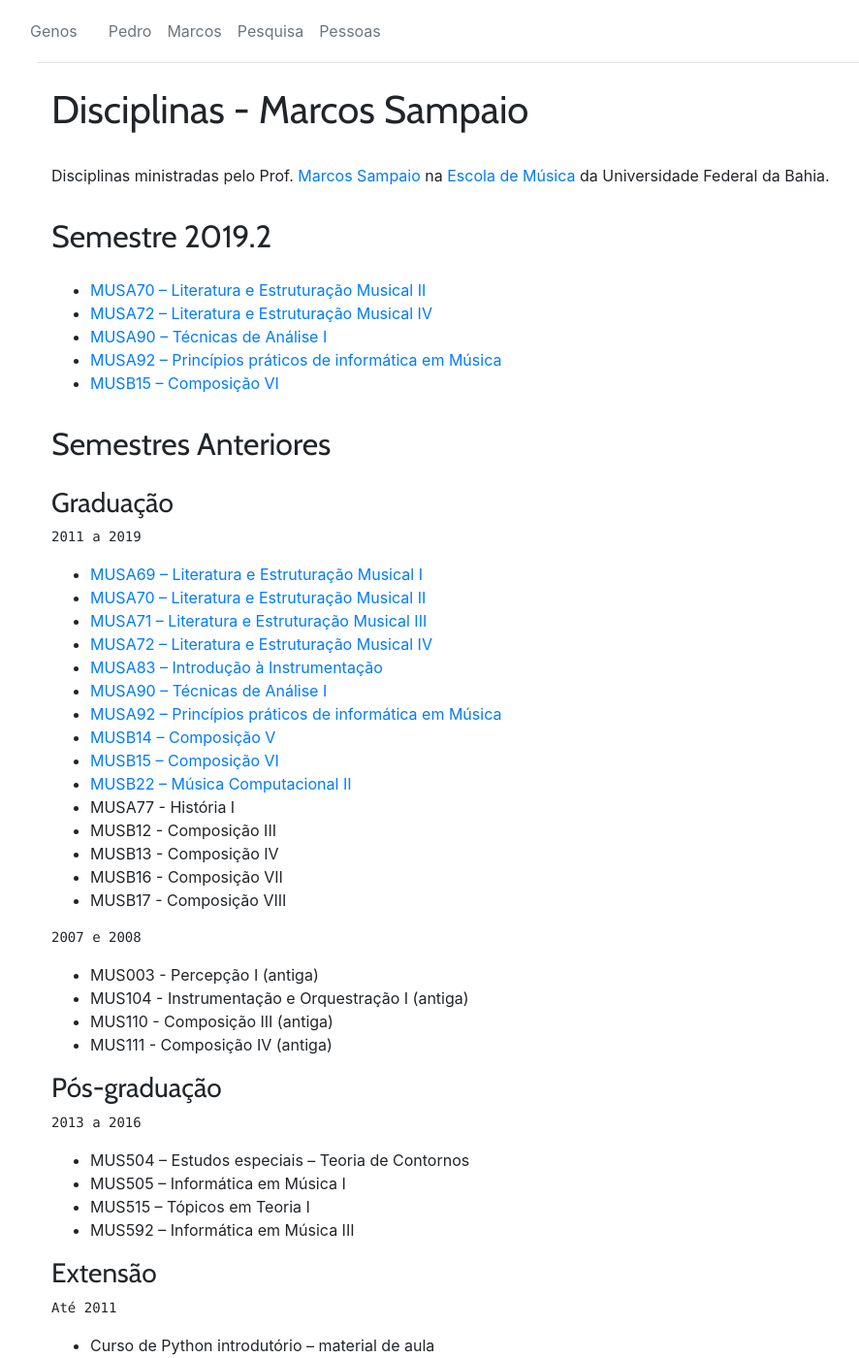
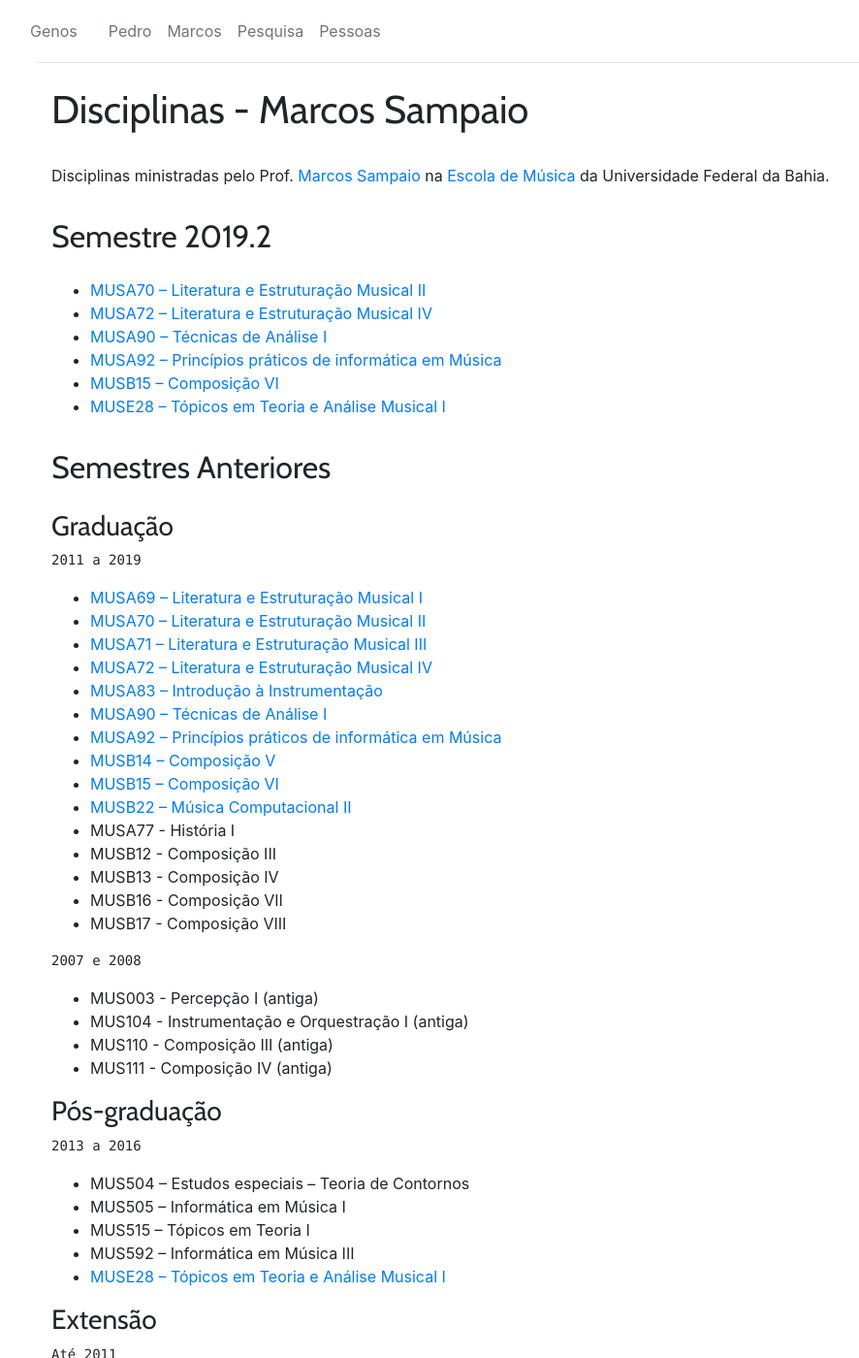
Before and after one commit to kroger/genosmus, a Jekyll site: the page built from _marcos/index.html, in a window 1280 px wide and 1400 px high. Shown: the whole window at 97% size, without its empty margins (47-933 px from the left). Built offline with Jekyll 4.4.1, drawn with Linux system fonts in a browser that asks for light colours; some of the changed lines change nothing that is shown.

Commit message:
Novo módulo em disciplina da pós MUSE28
* Tópicos em Teoria e Análise Musical I

```diff
--- a/_data/docentes.yml
+++ b/_data/docentes.yml
@@ -12,3 +12,4 @@
       - musa90
       - musa92
       - musb15
+      - muse28
--- /dev/null
+++ b/_marcos/muse28.md
@@ -0,0 +1,241 @@
+---
+title: MUSE28 -- Tópicos em Teoria e Análise Musical I
+layout: disciplina
+toc: true
+level: pos-graduacao
+---
+
+##1. Informações preliminares
+
+As informações abaixo dizem respeito a um módulo de quatro aulas dessa
+disciplina, ministrada no semestre 2019.2. Por essa razão, a ementa está
+apenas parcialmente contemplada e os demais itens restritos apenas a esse
+módulo.
+
+##1. Ementa
+
+Estudo avançado de tópicos específicos da teoria da música e análise
+musical, tais como processos composicionais do século XX, estudos da
+história e da literatura musical, métodos analíticos, análise temática,
+formal e estrutural, estudo de formas musicais, notação musical, e acústica.
+
+##1. Objetivos
+
+Compreender como encontrar e estabelecer relações musicais por meio de contornos.
+
+###1. Objetivos específicos
+
+1. Compreender as bases e principais operações da Teoria de Contornos.
+1. Compreender a Teoria de Contornos dentro da Musicologia.
+1. Analisar obras musicais com base em conceitos e ferramentas de contornos.
+1. Compor trechos musicais com relações de contornos.
+
+##1. Metodologia
+
+A metodologia para atingir os objetivos propostos é baseada em:
+
+1. Aula expositiva sobre conceitos e ferramentas
+1. Elaboração de resenhas e discussão de textos em aula
+1. Realização de trabalhos de análise e discussão em aula
+1. Realização de exercícios de composição e discussão em aula
+
+##1. Avaliação
+
+A avaliação do módulo será realizada a partir dos trabalhos apresentados:
+
+1. Resenha e discussão de um texto
+1. Análise de uma obra musical
+1. Composição de um exercício
+
+###1. Critérios
+
+Os critérios gerais de avaliação são:
+
+1. Cumprimento do objetivo da tarefa
+1. Capacidade de aprofundamento no tópico
+1. Rigor metodológico
+
+###1. Notas
+
+As notas dos trabalhos irão obedecer ao seguinte critério:
+
+| Nota | Entregue | Solicitações cumpridas | Aspecto de interesse especial | Aspecto de algum interesse |
+|:-----|:---------|:-----------------------|:------------------------------|:---------------------------|
+| 100% | **X**    | **X**                  | **X**                         | -                          |
+| 90%  | **X**    | **X**                  | -                             | **X**                      |
+| 80%  | **X**    | **X**                  | -                             | -                          |
+| 50%  | **X**    | -                      | **X**                         | -                          |
+| 40%  | **X**    | -                      | -                             | **X**                      |
+| 10%  | **X**    | -                      | -                             | -                          |
+| 0%   | -        | -                      | -                             | -                          |
+{: .table .table-sm}
+
+##1. Cronograma
+
+| Aula | Data      | Descrição                                               |
+|------|-----------|---------------------------------------------------------|
+| 1    | 01/10/19  | Aspectos gerais da Teoria de Contornos                  |
+| 2    | 08/10/19  | Discussão de textos sobre a teoria                      |
+| 3    | 15/10/19? | Análise de obra com base na teoria                      |
+| 4    | 22/10/19  | Apreciação de composições elaboradas com base na teoria |
+{: .table .table-sm}
+
+##1. Trabalhos
+
+###1. Resenha e discussão de texto
+
+Textos disponíveis para análise:
+
+1. Morris 1987 (cap. 2 e 7)
+1. Marvin e Laprade 1987
+1. Friedmann 1985
+1. Bor 2009 (cap. 3)
+
+###1. Análise de obra
+
+O estudante poderá analisar um movimento de um quarteto de cordas de Haydn
+ou escolher outra obra de sua preferência, em acordo com o professor
+
+###1. Composição
+
+O estudante deverá compor uma miniatura para quarteto de cordas com
+aplicação sistemática de operações de contornos. A ênfase deve ocorrer no domínio da técnica.
+
+##1. Audição em aula
+
+Em construção
+
+1.
+
+##1. Bibliografia
+
+###1. Elementar
+
+1. Bor, Mustafa. 2009. "Contour Reduction Algorithms: A Theory of Pitch and Duration Hierarchies for Post-Tonal Music." University of British Columbia.
+1. Castagna, Paulo. 2008. “A Musicologia Enquanto Método Científico.” Revista Do Conservatório Brasileiro de Pelotas, no. 1: 7–31.
+1. Friedmann, Michael L. 1985. "A Methodology for the Discussion of Contour: Its Application to Schoenberg’s Music." Journal of Music Theory 29 (2): 223–48.
+1. Marvin, Elizabeth West, and Paul A. Laprade. 1987. "Relating Musical Contours: Extensions of a Theory for Contour." Journal of Music Theory 31 (2): 225–267.
+1. Morris, Robert Daniel. 1987. Composition with Pitch-Classes: A Theory of Compositional Design. Yale University Press.
+1. Sampaio, Marcos da Silva. 2017. "A Teoria de Relações de Contornos No Brasil." In Teoria e Análise Musical Em Perspectiva Didática, 123–38. Salvador, BA: EDUFBA.
+1. Sampaio, Marcos da Silva. 2012. "A Teoria de Relações de Contornos Musicais: Inconsistências, Soluções e Ferramentas." Universidade Federal da Bahia.
+
+###1. Um pouco mais
+
+1. Marvin, Elizabeth West. 1988. "A Generalized Theory of Musical Contour: Its Application to Melodic and Rhythmic Analysis of Non-Tonal Music and Its Perceptual and Pedagogical Implications." University of Rochester.
+1. Morris, Robert Daniel. 1987. "Chapter Seven." In Composition with Pitch-Classes: A Theory of Compositional Design, 281–312. New Haven and London: Yale University Press.
+1. Morris, Robert Daniel. 1987. "Chapter Two." In Composition with Pitch-Classes: A Theory of Compositional Design, 23–58. New Haven and London: Yale University Press.
+1. Sampaio, Marcos da Silva. 2018. "Contour Similarity Algorithms." MusMat - Brazilian Journal of Music and Mathematics 2 (2): 58–78.
+1. Sampaio, Marcos da Silva, and Pedro Kroger. 2016. "Contour Algorithms Review." MusMat - Brazilian Journal of Music and Mathematics 1 (1): 72–85.
+1. Sampaio, Marcos da Silva, and Alex Pochat. 2016. "Aplicação de Contornos Na Composição Musical." In Perspectivas de Interpretação, Teoria e Composição Musical, edited by Heinz Karl Novaes Schwebel and José Maurício Valle Brandão, 11–24. Salvador, BA: EDUFBA.
+1. Schmuckler, Mark A. 2010. "Melodic Contour Similarity Using Folk Melodies." Music Perception 28 (2): 169–194.
+1. Sousa, Daniel Moreira de. 2015. "Perspectivas Para a Análise Textural a Partir Da Mediação Entre a Teoria Dos Contornos e a Análise Particional." Universidade Federal do Rio de Janeiro.
+
+
+###1. Complementar
+
+1. Adams, Charles R. 1976. "Melodic Contour Typology." Ethnomusicology 20 (2): 179–215.
+1. Almada, Carlos De Lemos, Daniel Moreira de Sousa, and Pauxy Gentil-Nunes. 2015. "Três Abordagens Analíticas Da Melodia de Melopéias No 3 / I Para Flauta Solo de Guerra-Peixe." In Anais Do XXV Congresso Da ANPPOM. Vitoria, ES.
+1. Alves, Aline, and Adriana Lopes da Cunha Moreira. 2016. "Regard de l’Onction Terrible de Olivier Messiaen : Relações de Projeção Entre Elementos Em Pequena, Média e Larga Escala." In Anais Do XXVI Congresso Da ANPPOM. Belo Horizonte, MG.
+1. Beard, R. Daniel. 2003. "Contour Modeling by Multiple Linear Regression of the Nineteen Piano Sonatas by Mozart." Florida State University.
+1. Bittner, Rachel M., Justin Salamon, Slim Essid, and Juan P. Bello. 2015. "Melody Extraction by Contour Classification." In Proceedings of 16th International Society for Music Information Retrieval Conference. Málaga, Spain.
+1. Blackburn, S.G. 2000. "Content Based Retrieval and Navigation of Music Using Melodic Pitch Contours." Citeseer.
+1. Bohannon, R. Larry, and Carol McDowell. 2010. "Art, Music, and Movement Connections for Elementary Education Teacher Candidates." General Music Today 24 (1): 27–31.
+1. Boss, Jack. 1992. "Schoenberg’s Op. 22 Radio Talk and Developing Variation in Atonal Music." Music Theory Spectrum 14 (2): 125–49.
+1. Brinkman, Alexander R. 1980. "The Melodic Process in Johann Sebastian Bach’s" Orgelbüchlein"." Music Theory Spectrum 2: 46–73.
+1. Brown, Jenine Lawson. 2014. "Cognitive Models of Interval Perception in Twelve-Tone Music: Hearing Webern’s Concerto, Op. 24, and Other Works." Eastman School of Music.
+1. Buteau, Chantal. 2006. "Melodic Clustering Within Topological Spaces of Schumann ’ s Träumerei." In Proceedings of the 2006 International Computer Music Conference, 104–10. New Orleans, LO: Michigan Publishing.
+1. Buteau, Chantal, and Guerino Mazzola. 2000. "From Contour Similarity to Motivic Topologies." Musicae Scientiae 4 (2): 125–150.
+1. Byron, Timothy Patrick. 2008. "The Processing of Pitch and Temporal Information in Relational Memory for Melodies." University of Western Sidney.
+1. Carson, Sean H. 2004. "The Trace, Its Relation to Contour Theory, and an Application to Carter’s String Quartet No. 2." Intégral 18 (2): 113–149.
+1. Carson, Sean H. 2003. "Trace Analysis : Some Applications for Musical Contour and Voice Leading." University of New York.
+1. Carter-Ényì, Aaron. 2016. "Contour Recursion and Auto-Segmentation." Music Theory Online 22 (1): 1–17.
+1. Clement, Brett. 2009. "A Study of the Instrumental Music of Frank Zappa." Florida State University.
+1. Clifford, Robert John. 2002. "Multi-Level Symmetries in Webern’s Op. 11, No. 1." Perspectives of New Music 40 (1): 198–215.
+1. Clifford, Robert John. 1995. "Contour as a Structural Element in Selected Pre-Serial Works by Anton Webern." University of Wisconsin–Madison.
+1. Collins, Karen, ed. 2013. From Pac-Man to Pop Music: Interactive Audio in Games and New Media. Ashgate Publishing.
+1. Dowling, W. Jay. 1978. "Scale and Contour: Two Components of a Theory of Memory for Melodies." Psychological Review 85 (4): 341–54.
+1. Eerola, Tuomas, and Petri Toiviainen. 2004. "MIR in MATLAB : The MIDI Toolbox." In Proceedings of the 5th International Conference on Music Information Retrieval. Barcelona.
+1. Eitan, Zohar. 1993. "Melodic Contour and Musical Style: A Quantitative Study." Musikometrika 5: 1–68.
+1. Ficarelli, Alexandre Fontainha. 2014. "A Teoria Do Contorno Como Uma Das Ferramentas de Construção de Uma Performance Do Sexteto - Seis Prelúdios e Um Enigma de Francisco Mignone : Apontamentos de Um Camerista." Universidade de São Paulo.
+1. Foulkes-Levy, Laudella. 1996. "A Synthesis of Recent Theories of Tonal Melody, Contour, and the Diatonic Scale: Implications for Aural Perception and Cognition." SUNY Buffalo.
+1. Franceschini, Andrea, Robin Laney, and Chris Dobbyn. 2014. "Learning Musical Contour on a Tabletop." In Proceedings of the 2014 International Conference on Computer Music. Athens, Greece.
+1. Friedmann, Michael L. 1987. "My Contour, Their Contour." Journal of Music Theory 31 (2): 268–74.
+1. Ganguli, Kaustuv Kanti, Abhinav Rastogi, Vedhas Pandit, Prithvi Kantan, and Preeti Rao. 2015. "Efficient Melodic Query Based Audio Search for Hindustani Vocal Compositions." In Proceedings of the 16th International Society for Music Information Retrieval Conference. Malaga, Spain.
+1. Gong, Rong, Yile Yang, and Xavier Serra. 2016. "Pitch Contour Segmentation for Computer-Aided Jingju Singing Training." In 13th Sound and Music Computing Conference (SMC 2016). Hamburg, Germany.
+1. Graves, J, C Micheyl, and AJ Oxenham. 2013. "Preferences for Melodic Contours Transcend Pitch." The Journal of the Acoustical Society of America 133 (5): 3366.
+1. Hannon, Erin E, Joel S Snyder, Tuomas Eerola, and Carol L Krumhansl. 2004. "The Role of Melodic and Temporal Cues in Perceiving Musical Meter." Journal of Experimental Psychology. Human Perception and Performance 30 (5): 956–74.
+1. Harper, Steven A. 2006. "Contour and Melodic Structure in Two Homophonic Instrumental Works by Anton Webern." College Music Symposium 46: 105–22.
+1. Headlam, Dave. 1990. "Row Derivation and Contour Association in Berg’s Der Wein." Perspectives of New Music 28 (1): 256–92.
+1. Hisama, Ellie M. 2002. "The Politics of Contour in Crawford’s ‘Chinaman, Laundryman.’" In Gendering Musical Modernism: The Music of Ruth Crawford, Marion Bauer, and Miriam Gideon. Cambridge University Press.
+1. Jeon, Woojay, Changxue Ma, and Yan Ming Cheng. 2009. "An Efficient Signal-Matching Approach to Melody Indexing and Search Using Continuous Pitch Contours and Wavelets." In Proceedings of the 10th International Society for Music Information Retrieval Conference, 681–86.
+1. Kocharov, Daniil, and Alla Menshikova. 2018. "Distributed Representation of Melodic Contours." In Speech Prosody 2018. Berlin.
+1. Koivisto, Tiina. 2004. "Syntactical Space and Registral Spacing in Elliott Carter’s Remembrance." Perspectives of New Music 42 (2): 158–89.
+1. Leong, Daphne. 2011. "Generalizing Syncopation: Contour, Duration and Weight." Theory and Practice 36: 111–50.
+1. Lima, Flávio de, and José Orlando Alves. 2016. "A Teoria Dos Contornos Aplicada Na Ordenação de Elementos Extraídos de Um Frevo de Rua Pernambucano No Planejamento Composicional Da Peça Criação No 3 Para Quinteto Para Metais." In Anais Do XXVI Congresso Da ANPPOM. Belo Horizonte.
+1. Lima, Flávio Fernandes De, and José Orlando Alves. 2018. "A Teoria Dos Contornos Aplicada à Fusão Do Frevo de Rua Com Aspectos Seriais Na Composição Frevindo - Serializando." In Anais Do III Encontro Da Associação Brasileira de Teoria e Análise Musical, edited by José Orlando Alves and Marcílio Onofre, 35–43. João Pessoa, PB.
+1. Lin, Hsin-ming. 2016. "Algorithmic Composition Parameter as Intercultural and Cross-Level MIR Feature : The Susceptibility of Melodic Pitch Contour." In 42nd International Computer Music Conference, 357–62. Utrecht, Netherlands.
+1. Lindsay, A.T. 1996. "Using Contour as a Mid-Level Representation of Melody." Citeseer.
+1. Mailman, Joshua Banks. 2015. "Schoenberg’s Chordal Experimentalism Revealed through Representational Hierarchy Association (RHA), Contour Motives, and Binary State Switching." Music Theory Spectrum 37 (2): 224–52.
+1. Martínez, Isabel Cecilia, and Favio Shifres. 2000. "Testing Models as Predictors of the Rivalry Between Structure and Surface in the Perception of Melodies." Proceeding of the Sixth International Conference on Music Perception and Cognition, 1–10.
+1. Marvin, Elizabeth West. 1991. "The Perception of Rhythm in Non-Tonal Music: Rhythmic Contours in the Music of Edgard Varèse." Music Theory Spectrum 13 (1): 61–78.
+1. Montague, Eugene. 2012. "Instrumental Gesture in Chopin’s Étude in A-Flat Major, Op. 25, No. 1." Music Theory Online 18 (4).
+1. Moraes, Pedro Miguel De. 2016. "Densidade Textural e Morfologia No Planejamento Das Três Peças Do Ciclo Dimensões , Para Orquestra de Câmara." Universidade Federal da Paraíba.
+1. Moraes, Pedro Miguel de, and José Orlando Alves. 2015. "Planejamento Da 3o Peça Do Ciclo Dimensões : Contorno e Densidade Textural." In Anais Do XXV Congresso Da ANPPOM. Vitoria, ES.
+1. Moraes, Tharcisio, and Marcos Sampaio. 2015. "Relações de Contornos Entre Elementos Sonoros e Visuais Do Jogo Super Mario Bros." In Proceedings of SBGame 2015, 714–17. Teresina, PI.
+1. Moreira, Adriana Lopes Da Cunha. 2008. "Oliver Messiaen Inter-Relação Entre Conjuntos, Textura, Rítmica e Movimento Em Peças Para Piano." Universidade Estadual de Campinas.
+1. Müllensiefen, Daniel, and Klaus Frieler. 2013. "Cognitive Adequacy in the Measurement of Melodic Similarity: Algorithmic vs. Human Judgments." Computing in Musicology 13: 1–30.
+1. Müllensiefen, Daniel, and Geraint Wiggins. 2011. "Polynomial Functions as a Representation of Melodic Phrase Contour." In Systematic Musicology: Empirical and Theoretical Studies, edited by Albrecht Schneider and Arne von Ruschkowski, 63–88. Frankfurt: Peter Lang.
+1. Nuss, Steven. 1999. "‘Yes I Wrote It, but I Didn’t Mean It’: Hearing the Unintended in Niimi Tokuhide’s Ohju (1988)." Perspectives of New Music 37 (2): 51–115.
+1. Ohriner, Mitchell S. 2012. "Grouping Hierarchy and Trajectories of Pacing in Performances of Chopin’s Mazurkas." Music Theory Online 18 (1): 1–16.
+1. Oliveira, Liduino José Pitombeira de. 2015. "Modelagem Sistêmica Do Ponteio No 2 de Camargo Guarnieri Segundo a Teoria Dos Contornos." Revista Brasileira de Música 28 (2): 331–48.
+1. Palopoli, Cibele, and Adriana Lopes da Cunha Moreira. 2011. "Retrato II, Para Duas Flautas, de Gilberto Mendes: Análise Musical." In Anais Do XXI Congresso Da ANPPOM, 1694–1700. Uberlândia.
+1. Patterson, Emma E. 2015. "Oral Transmission: A Marriage of Music, Language, Tradition, and Culture." Musical Offerings 6 (1): 35–47.
+1. Pires, Carlos Augusto Vasconcelos. 2012. "Algoritmo Composicional Baseado Na Teoria de Contornos: Proposições e Aplicações." Universidade Federal da Bahia.
+1. Pires, Carlos Augusto Vasconcelos. 2010. "Prolongando Contornos: Aplicação Composicional de Operações de Contornos." Universidade Federal da Bahia.
+1. Pochat, Alex, and Marcos da Silva Sampaio. 2016. "Contornando Falas." In Anais Do V Simpósio Internacional de Música Na Amazônia. Belém, PA.
+1. Polansky, Larry, and Richard Bassein. 1992. "Possible and Impossible Melody: Some Formal Aspects of Contour." Journal of Music Theory 36 (2): 259.
+1. Pooley, Thomas. 2014. "Melody as Prosody: Toward a Usage-Based Theory of Music." University of Pennsylvania.
+1. Prince, Jon B. 2014. "Contributions of Pitch Contour, Tonality, Rhythm, and Meter to Melodic Similarity." Journal of Experimental Psychology. Human Perception and Performance 40 (6): 2319–37.
+1. Puelma, Héctor Garcés. 2015. "Análisis de Un Espacio Arquitectónico Mediante Teoría de Contornos y Su Utilización En La Composición de Una Pieza Para Sexteto de Cuerdas." In XXV Congresso Da Associação Nacional de Pesquisa e Pós-Graduação Em Música. Vitoria, ES.
+1. Quinn, Ian. 1999. "The Combinatorial Model of Pitch Contour." Music Perception 16 (4): 439–56.
+1. Quinn, Ian. 1997. "Fuzzy Extensions to the Theory of Contour." Music Theory Spectrum 19 (2): 232–263.
+1. Saewitz, Scott. 2017. "Webern’s Labyrinth: Contour and Canonic Interaction – An Analysis of Webern’ s Op . 16, No . 2." The City University of New York.
+1. Salamon, Justin, Juan Pablo Bello, Rachel Bittner, and Juan Jose Bosch. 2017. "Pitch Contours as a Mid-Level Representation for Music Informatics." Audio Engineering Society Conference on Semantic Audio, no. July: 8.
+1. Salamon, Justin, Bruno Rocha, and Emilia Gómez. 2012. "Musical Genre Classification Using Melody Features Extracted from Polyphonic Music Music Signals." In 2012 IEEE International Conference on Acoustics, Speech, and Signal Processing Proceedings. The Institute of Electrical and Electronics Engineers Signal Processing Society.
+1. Sampaio, Marcos da Silva. 2008. "Em Torno Da Romã: Aplicações de Operações Com Contornos Na Composição." Universidade Federal da Bahia.
+1. Sampaio, Marcos da Silva, and Pedro Kroger. 2009. "Goiaba: A Software to Process Musical Contours." In Proceedings of the 12th Brazilian Symposium on Computer Music, 207–10. Recife.
+1. Sampaio, Marcos da Silva, Pedro Kroger, Mara Pinheiro Menezes, Jean Menezes da Rocha, Natanael Ourives, and Dennis Queiroz de Carvalho. 2013. "The Implementation of a Contour Module for Music21." ART Music Review 24.
+1. Sarwate, Avneesh, and Jeff Snyder. 2014. "SkipStep : A Multi-Paradigm Touch-Screen Instrument." In Proceedings of International Computer Music Conference, 748–53. Athens, Greece.
+1. Schmuckler, Mark A. 2008. "Components of Melodic Processing." In Oxford Handbook of Music Psychology, edited by Susan Hallam, Ian Cross, and Michael Thaut. Oxford: Oxford University Press.
+1. Schmuckler, Mark A. 2004. "Pitch and Pitch Structures." In Ecological Psychoacoustics, edited by John G. Neuhoff, 271–315. San Diego, CA: Elsevier Academic Press.
+1. Schmuckler, Mark A. 1999. "Testing Models of Melodic Contour Similarity." Music Perception 16 (3): 295–326.
+1. Schultz, Rob D. 2016. "Normalizing Musical Contour Theory." Journal of Music Theory 60 (1): 23–50.
+1. Schultz, Rob D. 2009. "A Diachronic-Transformational Theory of Musical Contour Relations." University of Washington.
+1. Schultz, Rob D. 2008. "Melodic Contour and Nonretrogradable Structure in the Birdsong of Olivier Messiaen." Music Theory Spectrum 30 (1): 89–137.
+1. Sekula, Kate. 2015. "Utilizing Computer Programing to Analyze Post-Tonal Music: Contour Analysis of Four Works for Solo Flute." In Mathematics and Computation in Music 5th International Conference, MCM 2015, edited by Tom Collins, David Meredith, and Anja Volk, 219–30. London, UK: Springer.
+1. Shmulevich, Ilya. 2004. "A Note on the Pitch Contour Similarity Index." Journal of New Music Research 33 (1): 17–18.
+1. Siegel, Karen J. 2014. "Timbral Transformations in Kaija Saariaho’ s From the Grammar of Dreams." The City University of New York.
+1. Sigler, Andie, and Eliot Handelman. 2011. "A New Technique for Melodic Analysis."
+1. Silva, Halley Chaves da, Raphael Sousa Santos, and Liduino José Pitombeira de Oliveira. 2014. "Utilização de Contorno Fotográfico No Planejamento Composicional de Açude Velho Para Quinteto de Metais." In Anais Do XXIV Congresso Da ANPPOM. São Paulo.
+1. Smith, Kathleen Biddick. 2009. "Musical Process in Selected Works by Michael Torke." Florida State University.
+1. Sousa, Daniel Moreira de. 2014. "Contour Analyzer : Ferramenta Computacional Para a Análise de Contornos Musicais." In Anais Do I Congresso Da TeMA, edited by Marcos da Silva Sampaio, 35–42. Salvador, BA.
+1. Sousa, Daniel Moreira de. 2016. "Contornos Musicais e Textura : Perspectivas Para Análise e Composição." In Anais Do IV SIMPOM - Simpósio Brasileiro de Pós-Graduandos Em Música, 99–109.
+1. Sousa, Daniel Moreira de. 2012. "Contornos Particionais: Aplicações Metodológicas Na Introdução Da Sagração Da Primavera de Igor Stravinsky." In 12 Colóquio de Pesquisa Do Programa de Pós-Graduação Em Música Da Escola de Música Da UFRJ. Rio de Janeiro.
+1. Sousa, Daniel Moreira de, and Pauxy Gentil-nunes. 2014. "Contorno Textural : Ferramentas Computacionais Para Análise Da Textura." In Anais Do 13o Colóquio de Pesquisa Do Programa de Pós-Graduação Da Escola de Música Da UFRJ, 40–47. Rio de Janeiro.
+1. Sousa, Daniel Moreira de, and Pauxy Gentil-Nunes. 2015. "Ornamental Functions in Textural Domain from the Proposal for a Textural Contour." In Anais Do XXV Congresso Da ANPPOM. Vitoria, ES.
+1. Sousa, Daniel Moreira de, Pauxy Gentil-nunes, and Carlos de Lemos Almada. 2013. "Contornos Musicais: Aplicações No Indexograma e Na Curva Derivativa." In Anais Do XXIII Congresso Da ANPPOM. Natal.
+1. Thiesen, Roberto. 2005. "Navengando Em Suave Mari Magno, Op . 97 de Ernst Widmer : Uma Aplicação Da Teoria Dos Conjuntos e Da Análise de Contornos." Ictus-Periódico Do PPGMUS/UFBA 6.
+1. Thomas, Nicolas Gonzalez. 2016. "A Methodology for the Computational Evaluation of Style Imitation Algorithms." Simon Fraser University.
+1. Trehub, Sandra E, D Bull, and L a Thorpe. 1984. "Infants’ Perception of Melodies: The Role of Melodic Contour." Child Development 55 (3): 821–30.
+1. Valero-Mas, Jose Javier, Justin Salamon, and Emilia Gómez. 2015. "Analyzing the Influence of Pitch Quantization and Note Segmentation on Singing Voice Alignment in the Context of Audio-Based Query-by-Humming." In Sound and Music Computing Conference. Maynooth, Ireland.
+1. Kranenburg, P Van, D P Biró, Steven Ness, and George Tzanetakis. 2011. "A Computational Investigation of Melodic Contour Stability in Jewish Torah Trope Performance Traditions." In Proceedings of 12th International Society for Music Information Retrieval Conference, 163–68. Miami, FL.
+1. Vidwans, Amruta, and Preeti Rao. 2012. "Identifying Indian Classical Music Styles Using Melodic Contours." In International Symposium on Frontiers of Research in Speech and Music. Delhi.
+1. Wallentinsen, Kristen. 2017. "Fuzzy Family Ties: Familial Similarity Between Melodic Contours of Different Cardinalities." THe University of Western Ontario.
+1. Wallentinsen, Kristen M. 2013. "A Hierarchical Approach to the Analysis of Intermediary Structures Within the Modified Contour Reduction Algorithm." University of Massachusetts - Amherst.
+1. Wan, Jessica Jane. 2012. "Violet Archer’s ‘The Twenty-Third Psalm’(1952): An Analytical Study of Text and Music Relations Through Fibonacci Numbers, Melodic Contour, Motives, and Piano Accompaniment." University of Ottawa.
+1. Wan, Katty X., Ilan Vidavsky, and Michael L. Gross. 2002. "Comparing Similar Spectra: From Similarity Index to Spectral Contrast Angle." Journal of the American Society for Mass Spectrometry 13 (1): 85–88.
+1. Washington, Shelise Nicole. 2014. "The Larsen Motive : A Survey of Motivic Usage in Libby Larsen ’ s Corker , Slang , and String Symphony , III." University of Tennessee, Knoxville.
+1. Wu, Yi-Cheng Daniel. 2019. "An Extension of the Minimally Divergent Contour Network: Considering Nonconsecutive Repeated Contour Pitches." Music Theory Spectrum.
+1. Wu, Yi-cheng Daniel. 2017. "A New Similarity Measurement of Pitch Contour for Analyzing 20th- and 21st-Century." Indiana Theory Review 31 (1): 5–51.
+1. Wu, Yi-Cheng Daniel. 2012. "Reflection and Representation: A Unitary Theory of Voice Leading and Musical Contour in 20th-Century Atonal and Serial Contrapuntal Music." State University of New York at Buffalo.
+1. Wu, Yi-Cheng Daniel. 2007. "Pitch Contour, Text Setting in Anton Webern’s Song" Die Geheimnisvolle Floete" Op. 12 No. 2." State University of New York at Buffalo.
```
